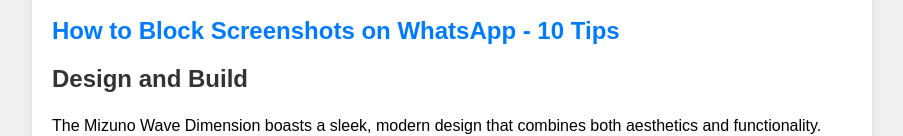
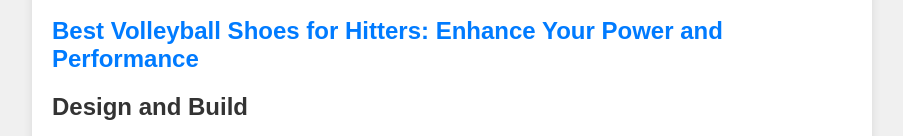
Before and after one commit to alexpaynesays/volleyballshoe, a plain HTML site: page index.html in a window 1280 px wide. Shown: the part 605-741 px from the top of the page, without its empty margins (188-1091 px from the left). Drawn offline with Linux system fonts and the light colour scheme.

Commit message:
Update index.html

```diff
--- a/index.html
+++ b/index.html
@@ -68,7 +68,7 @@
 <img src="https://i.postimg.cc/6QDmz9xk/1-5.jpg" alt="volleyball.jpg" style="max-width: 100%; height: auto;">
 </div>
 
-<h2><a href="https://apkwa.netlify.app/">How to Block Screenshots on WhatsApp - 10 Tips</a></h2>
+<h2><a href="https://alex-payne1.gitlab.io/volleyballshoe/">Best Volleyball Shoes for Hitters: Enhance Your Power and Performance</a></h2>
 
 <h2><strong>Design and Build</strong></h2>
 <p><span style="font-weight: 400;">The Mizuno Wave Dimension boasts a sleek, modern design that combines both aesthetics and functionality. The upper is made of a lightweight mesh material, allowing for maximum breathability during long matches. This ensures that your feet stay cool even during intense rallies.</span></p>
```
